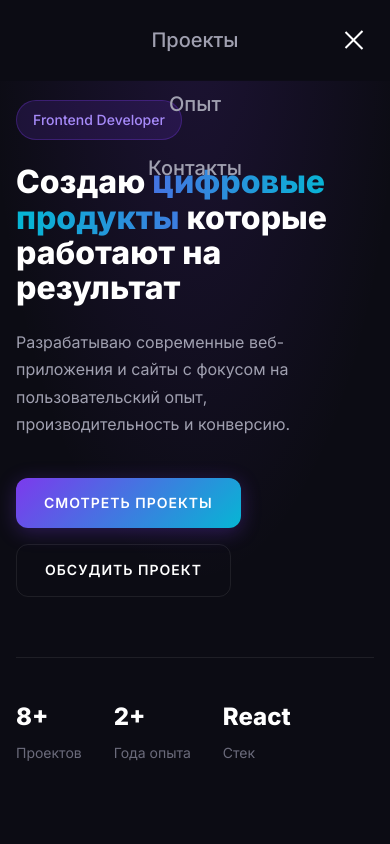
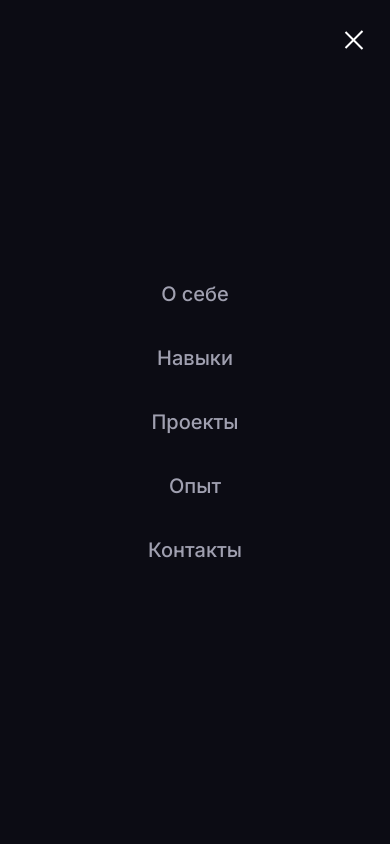
Before and after one commit to Kucaimon/portfolio, a website: page index.html in a window 390 px wide. Both pictures are taken after a click on the button "Toggle menu". Shown: the top 844 px of the page. Drawn offline with nearby package versions, Linux system fonts and the light colour scheme.

Commit message:
Исправлен фон мобильного меню

```diff
--- a/styles/main.css
+++ b/styles/main.css
@@ -243,22 +243,23 @@ h1, h2, h3, h4, h5, h6 {
     left: 0;
     right: 0;
     bottom: 0;
-    background: var(--color-bg);
+    width: 100%;
+    height: 100vh;
+    background-color: #0c0c14;
     flex-direction: column;
     justify-content: center;
     align-items: center;
     gap: 32px;
     transform: translateX(-100%);
-    transition: var(--transition);
+    transition: transform 0.3s ease, opacity 0.3s ease;
     z-index: 999;
     opacity: 0;
-    visibility: hidden;
+    padding: 80px 24px;
   }
 
   .nav__menu.active {
     transform: translateX(0);
     opacity: 1;
-    visibility: visible;
   }
 }
 
```
